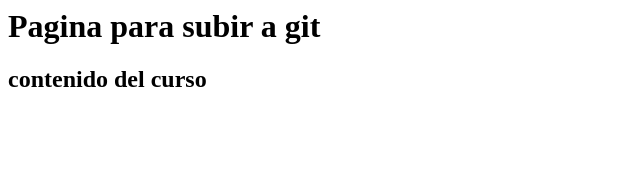
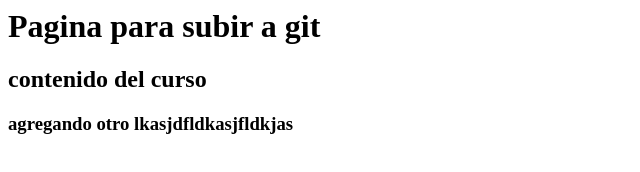
Before and after one commit to alejandrozapata73/subiendohtml, a plain HTML site: page index.html in a window 1280 px wide. Shown: the whole page, without its empty margins (0-640 px from the left). Drawn offline with Linux system fonts and the light colour scheme.

Commit message:
modicando...

```diff
--- a/index.html
+++ b/index.html
@@ -12,6 +12,9 @@
 
     <h2>contenido del curso</h2>
 
+
+    <h3>agregando otro lkasjdfldkasjfldkjas</h3>
+
 </body>
 
 
```
